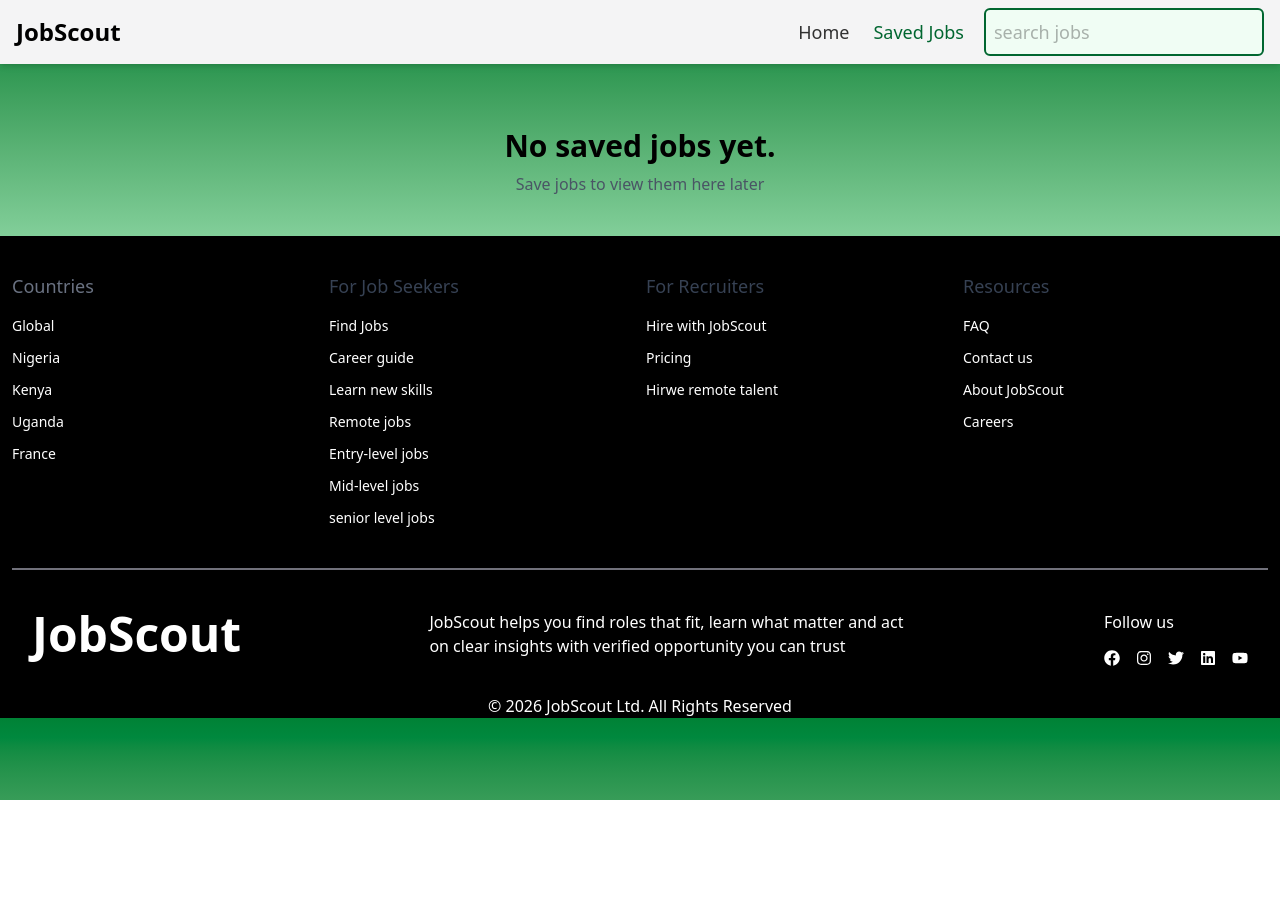
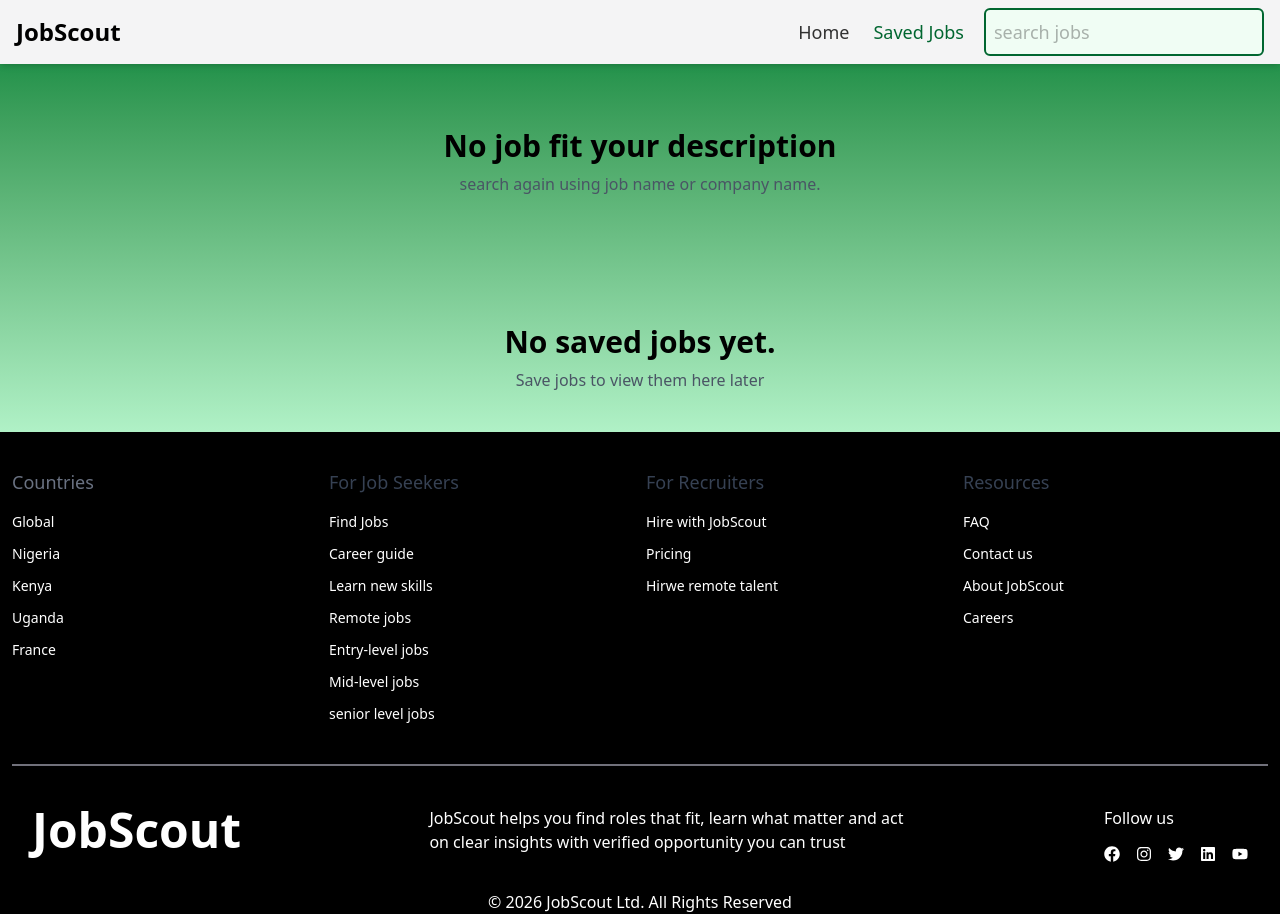
Before and after one commit to AghoghoOgbotor18/JobScout, a React (Vite) app: page /saved in a window 1280 px wide. Before the commit the page ends 800 px from the top, so only its background shows below. Built offline with nearby package versions, Linux system fonts and the light colour scheme.

Commit message:
fix: fix saved jobs search filtering and duplicate rendering

```diff
--- a/src/App.jsx
+++ b/src/App.jsx
@@ -13,7 +13,7 @@ const App = () => {
     <Routes>
       <Route path="/" element={<Layout search={search} setSearch={setSearch} page={page} setPage={setPage} />}>
         <Route index element={<Home search={search} setSearch={setSearch} page={page} setPage={setPage} />} />
-        <Route path="saved" element={<SavedJobs />} />
+        <Route path="saved" element={<SavedJobs search={search} />} />
       </Route>
     </Routes>
   )
--- a/src/Pages/SavedJobs.jsx
+++ b/src/Pages/SavedJobs.jsx
@@ -2,10 +2,17 @@ import React, {useState} from 'react';
 import { useSavedJobs } from '../context/SavedJobsContext';
 import ScrollToTop from '../Components/ScrollToTop';
 
-const SavedJobs = () => {
+const SavedJobs = ({search}) => {
     const {savedJobs, removeJob} = useSavedJobs();
     const [show, setShow] = useState(false);
     const [toast, setToast] = useState(null);
+
+    //local filter to search saved jobs
+    const filteredJobs = savedJobs.filter(job => (job.title.toLowerCase().includes(search.toLowerCase())) || (job.company_name.toLowerCase().includes(search.toLowerCase())) );
+
+    //determine display when job is searched or saved
+    const jobsToRender = search ? filteredJobs : savedJobs;
+
 
     return (
         <>
@@ -20,14 +27,21 @@ const SavedJobs = () => {
                 </div>
             )}
 
-            {savedJobs.length === 0 ? (
+            {filteredJobs.length === 0 && (
+                <div className='container mx-auto mt-32 text-center'>
+                    <h1 className='text-3xl font-bold text-black'>No job fit your description</h1>
+                    <p className='text-gray-600 mt-2'>search again using job name or company name.</p>
+                </div>
+            )}
+
+            {savedJobs.length === 0  ? (
                 <div className='container mx-auto mt-32 text-center'>
                     <h1 className='text-3xl font-bold text-black'>No saved jobs yet.</h1>
                     <p className='text-gray-600 mt-2'>Save jobs to view them here later</p>
                 </div>
             ): (
                 <div className="container mx-auto my-30 grid grid-cols-1 md:grid-cols-2 lg:grid-cols-3 gap-6">
-                {savedJobs.map((job) => (
+                {jobsToRender.map((job) => (
                     <div key={job.id} className='flex flex-col gap-4 mx-2 border-2 border-green-800 rounded-md bg-green-50 px-4 py-3 hover:-translate-y-0.5 duration-75'>
                         <h2 className='font-black text-lg'>{job.title}</h2>
                         <div className='flex flex-col gap-1'>
```
